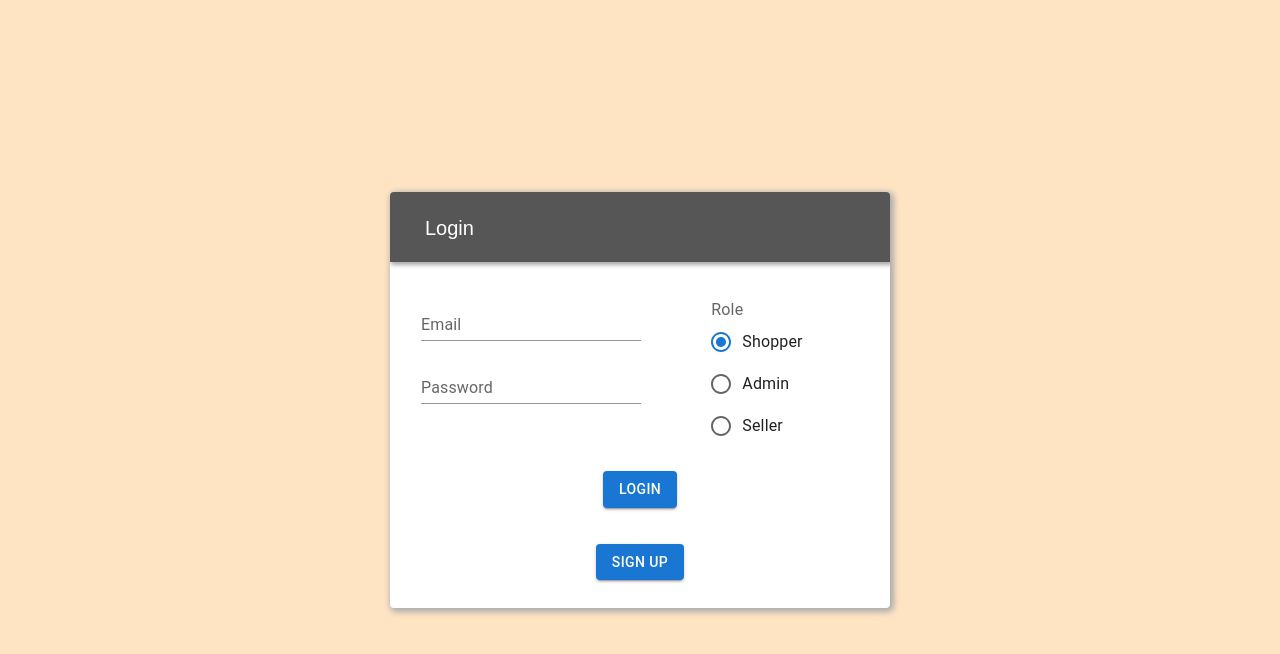
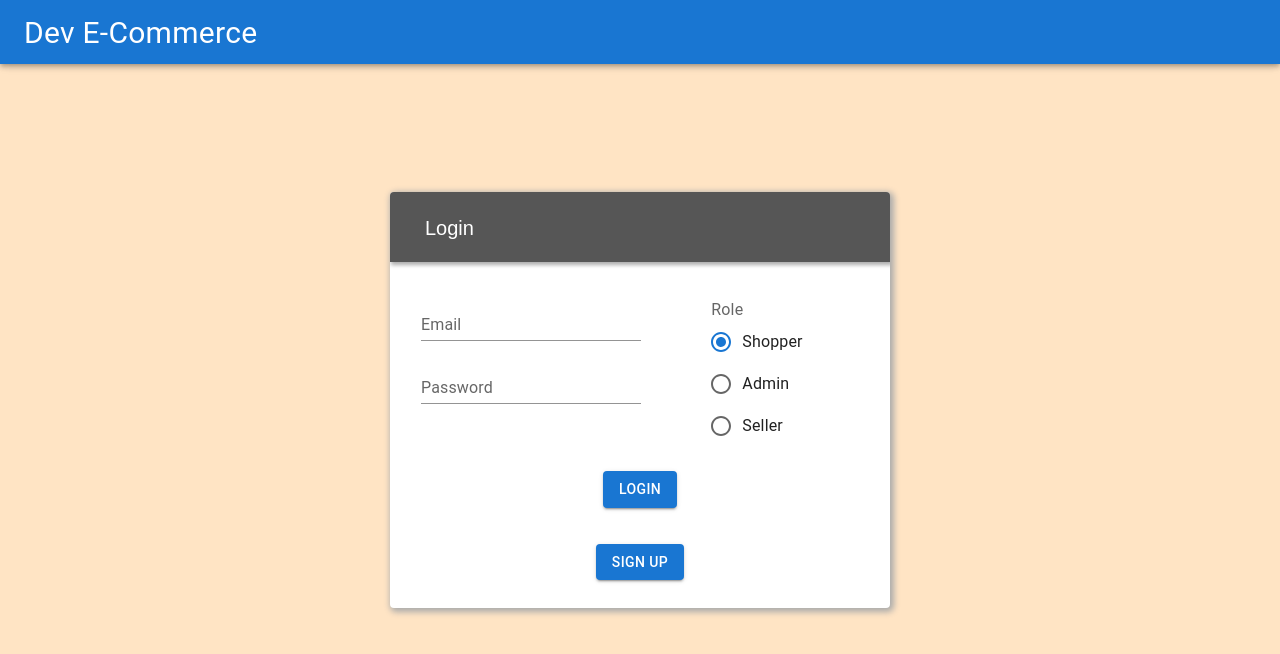
Before and after one commit to shreyasrkarthik/e-commerce-react, a React (Create React App) app: page /login in a window 1280 px wide. Shown: the top 654 px of the page. Built offline with nearby package versions, Linux system fonts and the light colour scheme.

Commit message:
Added AppBar to Login and Register

```diff
--- a/src/components/Login.js
+++ b/src/components/Login.js
@@ -10,6 +10,9 @@ import {
   FormControlLabel,
   Radio,
   Button,
+  Toolbar,
+  Typography,
+  AppBar,
 } from "@mui/material";
 import ErrorSnackbar from "./ErrorSnackbar";
 import { useNavigate } from "react-router-dom";
@@ -72,6 +75,17 @@ const Login = () => {
 
   return (
     <div className="login">
+      <AppBar>
+        <Toolbar style={{ textAlign: "center" }}>
+          <Typography
+            variant="body1"
+            style={{ textAlign: "center", float: "right" }}
+            fontSize={30}
+          >
+            Dev E-Commerce
+          </Typography>
+        </Toolbar>
+      </AppBar>
       <Card className="login-card">
         <div className="login-header">Login</div>
         <CardContent className="input-flex">
--- a/src/components/Profile.js
+++ b/src/components/Profile.js
@@ -122,7 +122,7 @@ const Profile = () => {
 
   console.log("UserData", user);
 
-  const saveUserDetails = async (userId) => {
+  const saveUserDetails = async () => {
     console.log("Trying to save data to user");
     console.log(user);
     setOpen(true);
@@ -379,6 +379,7 @@ const Profile = () => {
             vertical: "bottom",
             horizontal: "center",
           }}
+          autoHideDuration={2000}
           TransitionComponent={Slide}
         >
           Your changes have been saved!
--- a/src/components/Register.js
+++ b/src/components/Register.js
@@ -10,6 +10,9 @@ import {
   FormControlLabel,
   Radio,
   Button,
+  Toolbar,
+  Typography,
+  AppBar,
 } from "@mui/material";
 import ErrorSnackbar from "./ErrorSnackbar";
 import { useNavigate } from "react-router-dom";
@@ -83,6 +86,17 @@ const Register = () => {
 
   return (
     <div className="login">
+      <AppBar>
+        <Toolbar style={{ textAlign: "center" }}>
+          <Typography
+            variant="body1"
+            style={{ textAlign: "center", float: "right" }}
+            fontSize={30}
+          >
+            Dev E-Commerce
+          </Typography>
+        </Toolbar>
+      </AppBar>
       <Card className="login-card">
         <div className="login-header">Sign Up</div>
         <CardContent className="input-flex">
```
